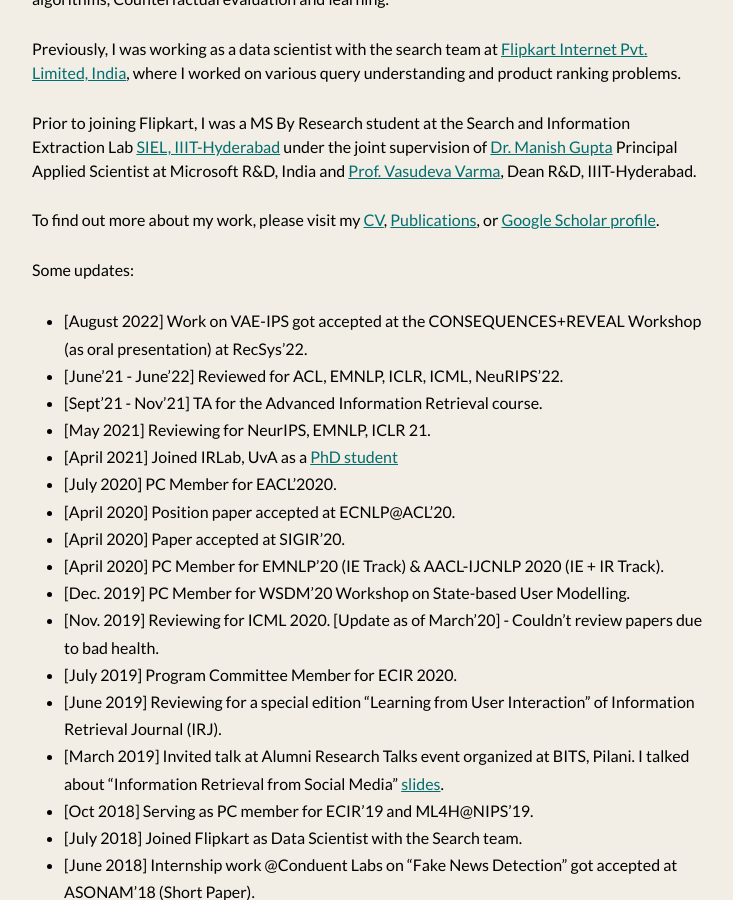
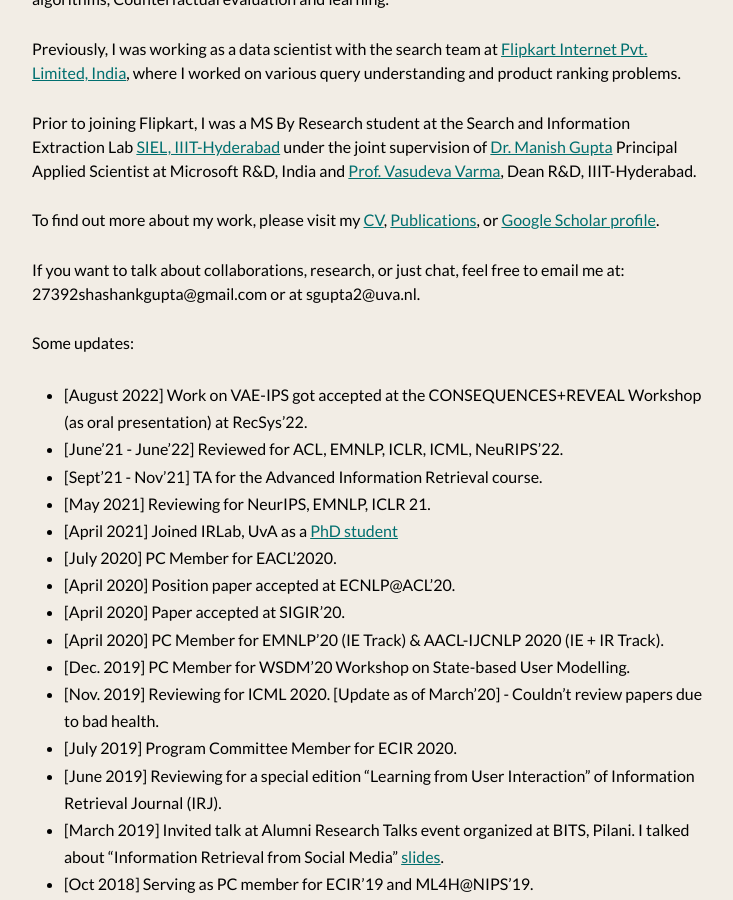
Before and after one commit to shashankg7/shashankg7.github.io, a Jekyll site: the page built from index.md, in a window 1280 px wide and 900 px high, scrolled down 329 px. Shown: the whole window, without its empty margins (272-1005 px from the left). Built offline with Jekyll 4.4.1, drawn with Linux system fonts in a browser that asks for light colours; nearby versions of some CDN libraries.

Commit message:
Update index.md

```diff
--- a/index.md
+++ b/index.md
@@ -14,6 +14,8 @@
 Prior to joining Flipkart, I was a MS By Research student at the Search and Information Extraction Lab [SIEL, IIIT-Hyderabad](search.iiit.ac.in) under the joint supervision of [Dr. Manish Gupta](https://www.microsoft.com/en-us/research/people/gmanish/?from=http%3A%2F%2Fresearch.microsoft.com%2Fen-us%2Fpeople%2Fgmanish%2F#) Principal Applied Scientist at Microsoft R&D, India and [Prof. Vasudeva Varma](https://faculty.iiit.ac.in/~vv/Home.html), Dean R&D, IIIT-Hyderabad.
 
 To find out more about my work, please visit my [CV](/resume-final.pdf), [Publications](/publications/), or [Google Scholar profile](https://scholar.google.com/citations?user=UvTcU-IAAAAJ&hl=en).
+
+If you want to talk about collaborations, research, or just chat, feel free to email me at: 27392shashankgupta@gmail.com or at sgupta2@uva.nl.
 
 Some updates:
 
```
